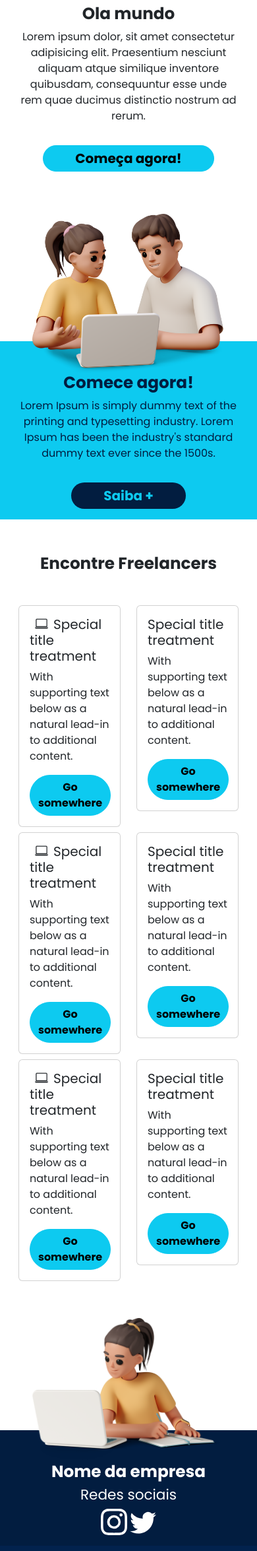
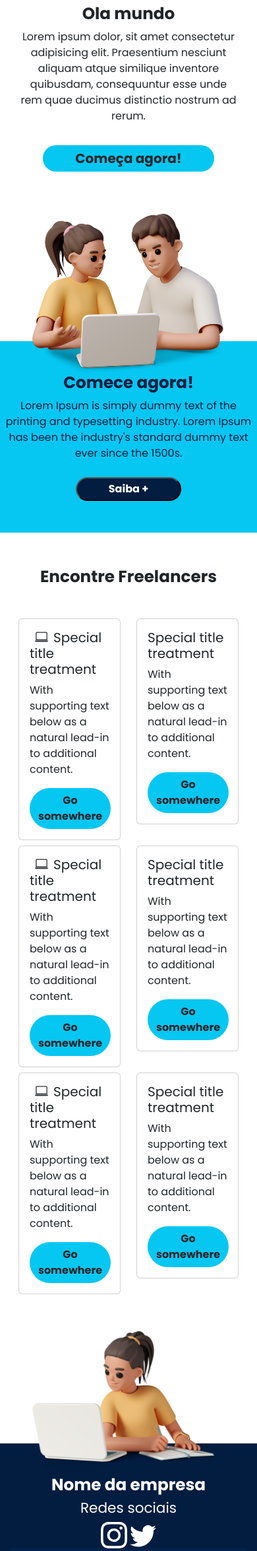
Before and after one commit to Adriel21/projeto_back_end, a PHP site: page / in a window 390 px wide; the page is wider, and only the part inside the window is pictured. Shown: the part 647-2997 px from the top of that part at 66% size. Run offline with PHP 8.4, Linux system fonts and the light colour scheme; some libraries are stand-ins or nearby versions.

Commit message:
atualização mobile

```diff
--- a/css/estilo.css
+++ b/css/estilo.css
@@ -29,17 +29,26 @@ a {
     margin-top: -50px;
     color: #021D40;
 }
-/* Final img gerais */
+
+article, .btn-saibamais {
+    background: #05C7F2;
+}
+    /* Final img gerais */
 
 /* Button saiba configurações */
 .btn-marinho {
     background: #021d40;
-    color: #0dcaf0
+    color: #ffffff
 }
 
     .btn-marinho:hover {
         background: #021057;
-        color: #0dcaf0
+        color: #ffffff;
+    }
+
+    .btn-saibamais:hover {
+        background: #05C7F2;
+        color: #ffffff;
     }
 /* Final button saiba configurações */
 
--- a/inc/cabecalho_externo.php
+++ b/inc/cabecalho_externo.php
@@ -25,15 +25,14 @@
 $users = ['Cliente', 'Freelancer'];?>
         <nav class="navbar">
             <ul>
-            <button class="btn btn-sm btn-outline-secondary mx-1" type="button">Login</button>
+            <li class="btn btn-sm btn-outline-secondary mx-1" type="button">Login</li>
                 <select class="btn btn-sm btn-outline-secondary mx-1" type="button">
-                    <option value="">Cadatro</option>
-                    <?php foreach ($users as $user): ?>
+                    <option value="">Cadastro</option>
                         <ul>
-                            <li>Login</li>
-                            <li>Cadastro</li>
+                            <?php foreach($users as $user): ?>
+                                <li><a href="index.php?user=<?php echo $user; ?>"><?php echo $user; ?></a></li>
+                            <?php endforeach; ?>
                         </ul>
-                    <?php endforeach; ?>
                 </select>
             </ul>
         </nav>
--- a/inc/footer_externo.php
+++ b/inc/footer_externo.php
@@ -1,12 +1,12 @@
 <footer class="container-flex">
         <img class="d-flex w-75 m-auto mt-5" src="img/img-job-anotacao.png" alt="banner tudo o que você precisa esta aqui">
 
-        <article class="align-center p-3 text-center bg-marinho-footer pt-5 img-dois-avatar">
+        <div class="align-center p-3 text-center bg-marinho-footer pt-5 img-dois-avatar">
             <h2>
                 Nome da empresa
             </h2>
 
-            <article class="align-center text-center">
+            <div class="align-center text-center">
                 <h4>
                     Redes sociais
                 </h4>
@@ -22,8 +22,8 @@
                     <path d="M5.026 15c6.038 0 9.341-5.003 9.341-9.334 0-.14 0-.282-.006-.422A6.685 6.685 0 0 0 16 3.542a6.658 6.658 0 0 1-1.889.518 3.301 3.301 0 0 0 1.447-1.817 6.533 6.533 0 0 1-2.087.793A3.286 3.286 0 0 0 7.875 6.03a9.325 9.325 0 0 1-6.767-3.429 3.289 3.289 0 0 0 1.018 4.382A3.323 3.323 0 0 1 .64 6.575v.045a3.288 3.288 0 0 0 2.632 3.218 3.203 3.203 0 0 1-.865.115 3.23 3.23 0 0 1-.614-.057 3.283 3.283 0 0 0 3.067 2.277A6.588 6.588 0 0 1 .78 13.58a6.32 6.32 0 0 1-.78-.045A9.344 9.344 0 0 0 5.026 15z"/>
                     </svg>
                 </span>
-            </article>
-        </article>
+            </d>
+        </div>
 
         <article class="align-center p-3 text-center bg-marinho-secondary-footer">
             <p>
--- a/index.php
+++ b/index.php
@@ -41,7 +41,7 @@ require_once 'inc/cabecalho_externo.php'
                 Lorem ipsum dolor, sit amet consectetur adipisicing elit. Praesentium nesciunt aliquam atque similique inventore quibusdam, consequuntur esse unde rem quae ducimus distinctio nostrum ad rerum.
             </p>
 
-            <button class="btn btn-sm btn-info mt-3 px-5 fs-5 align-center bold-button rounded-pill" type="button">Começa agora!</button>
+            <button class="btn btn-sm btn-saibamais mt-3 px-5 fs-5 align-center bold-button rounded-pill" type="button">Começa agora!</button>
         </div>
     </section>
     <!-- Final Primeiro destaque -->
@@ -50,7 +50,7 @@ require_once 'inc/cabecalho_externo.php'
     <section class="container-flex">
         <img class="d-flex w-75 m-auto" src="img/img-equip-desenvolvendo.png" alt="banner tudo o que você precisa esta aqui">
 
-        <article class="align-center p-3 text-center bg-info pt-5 img-dois-avatar">
+        <article class="align-center text-center py-5 img-dois-avatar">
             <h2>
                 Comece agora!
             </h2>
@@ -58,7 +58,7 @@ require_once 'inc/cabecalho_externo.php'
                 Lorem Ipsum is simply dummy text of the printing and typesetting industry. Lorem Ipsum has been the industry's standard dummy text ever since the 1500s.
             </p>
 
-            <button class="btn btn-sm btn-marinho mt-3 px-5 fs-5 align-center bold-button rounded-pill" type="button">Saiba +</button>
+            <button class="btn-marinho rounded-pill px-5 py-1 mt-2 bold-button" type="button">Saiba +</button>
         </article>
     </section>
     <!-- Final segundo destaque -->
@@ -74,7 +74,7 @@ require_once 'inc/cabecalho_externo.php'
                     <div class="card-body">
                         <h5 class="card-title"><i class="bi bi-laptop mx-2"></i>Special title treatment</h5>
                         <p class="card-text">With supporting text below as a natural lead-in to additional content.</p>
-                        <a href="#" class="btn btn-info rounded-pill">Go somewhere</a>
+                        <a href="#" class="btn btn-saibamais rounded-pill">Go somewhere</a>
                     </div>
                 </div>
             </div>
@@ -84,7 +84,7 @@ require_once 'inc/cabecalho_externo.php'
                     <div class="card-body">
                         <h5 class="card-title">Special title treatment</h5>
                         <p class="card-text">With supporting text below as a natural lead-in to additional content.</p>
-                        <a href="#" class="btn btn-info rounded-pill">Go somewhere</a>
+                        <a href="#" class="btn btn-saibamais rounded-pill">Go somewhere</a>
                     </div>
                 </div>
             </div>
@@ -94,7 +94,7 @@ require_once 'inc/cabecalho_externo.php'
                     <div class="card-body">
                         <h5 class="card-title"><i class="bi bi-laptop mx-2"></i>Special title treatment</h5>
                         <p class="card-text">With supporting text below as a natural lead-in to additional content.</p>
-                        <a href="#" class="btn btn-info rounded-pill">Go somewhere</a>
+                        <a href="#" class="btn btn-saibamais rounded-pill">Go somewhere</a>
                     </div>
                 </div>
             </div>
@@ -104,7 +104,7 @@ require_once 'inc/cabecalho_externo.php'
                     <div class="card-body">
                         <h5 class="card-title">Special title treatment</h5>
                         <p class="card-text">With supporting text below as a natural lead-in to additional content.</p>
-                        <a href="#" class="btn btn-info rounded-pill">Go somewhere</a>
+                        <a href="#" class="btn btn-saibamais rounded-pill">Go somewhere</a>
                     </div>
                 </div>
             </div>
@@ -114,7 +114,7 @@ require_once 'inc/cabecalho_externo.php'
                     <div class="card-body">
                         <h5 class="card-title"><i class="bi bi-laptop mx-2"></i>Special title treatment</h5>
                         <p class="card-text">With supporting text below as a natural lead-in to additional content.</p>
-                        <a href="#" class="btn btn-info rounded-pill">Go somewhere</a>
+                        <a href="#" class="btn btn-saibamais rounded-pill">Go somewhere</a>
                     </div>
                 </div>
             </div>
@@ -124,7 +124,7 @@ require_once 'inc/cabecalho_externo.php'
                     <div class="card-body">
                         <h5 class="card-title">Special title treatment</h5>
                         <p class="card-text">With supporting text below as a natural lead-in to additional content.</p>
-                        <a href="#" class="btn btn-info rounded-pill">Go somewhere</a>
+                        <a href="#" class="btn btn-saibamais rounded-pill">Go somewhere</a>
                     </div>
                 </div>
             </div>
```
